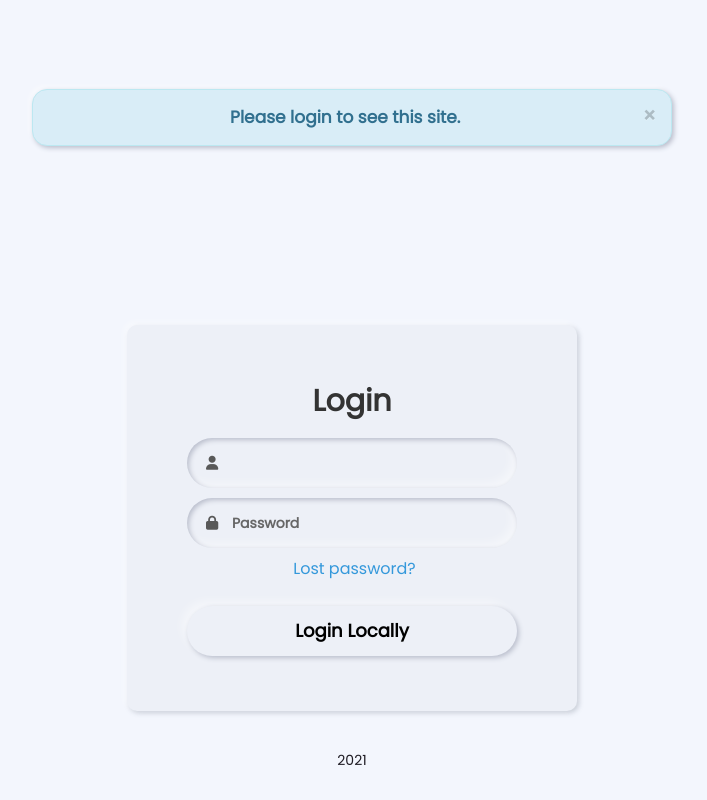
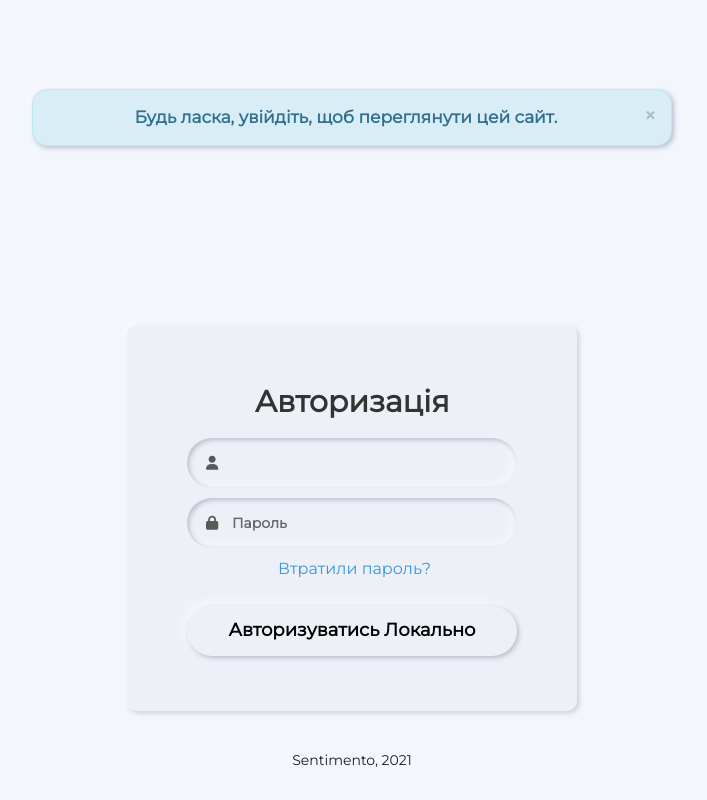
Before and after one commit to jackshendrikov/sensus-web, a Django app: page /accounts/login/?next=/home/ in a window 1280 px wide. Shown: the whole page, without its empty margins (288-995 px from the left). Run offline with Django 3.2, Linux system fonts and the light colour scheme; parts of the project's set-up code (start-up, migrations or seed data) failed here and were passed over; some libraries are stand-ins or nearby versions.

Commit message:
Update templates

```diff
--- a/analyzer/templates/analyzer/predict.html
+++ b/analyzer/templates/analyzer/predict.html
@@ -12,7 +12,7 @@
 <body>
 
 <div class="well" style="background: #fff;">
-    <h2 style="font-weight: bold;">Model Prediction</h2>
+    <h2 style="font-weight: bold;">Прогнозування Моделі</h2>
     <hr>
     <div class="row">
         {% if prediction == None %}
@@ -28,7 +28,7 @@
 
     <br>
     <a class="btn btn-default" href="{% url 'home_page' %}" target="_self">
-        Return to Home Page <i class="glyphicon glyphicon-new-window"></i>
+        Повернутися <i class="glyphicon glyphicon-new-window"></i>
     </a>
 </div>
 
--- a/analyzer/templates/analyzer/upload.html
+++ b/analyzer/templates/analyzer/upload.html
@@ -44,7 +44,7 @@
 
     <div class="card" style="width: 80%;">
         <div class="item-text" style="color: var(--main-color); font-size: 24px; font-weight: bold;">
-            Upload Documents
+            Завантажити Документи
         </div>
 
         <div class="card-body">
@@ -53,7 +53,7 @@
                 <p>{{ form.non_field_errors }}</p>
                 <div class="upload" style="color: var(--app-container); text-align:center;">
                     <input type="file" class="form-control" name="docfile" accept=".txt" style="height: 100%;">
-                    <button type="submit" class="btn btn-primary mt-4" style="width: 150px;">Upload</button>
+                    <button type="submit" class="btn btn-primary mt-4" style="width: 150px;">Завантажити</button>
                 </div>
                 {{ message }}
             </form>
@@ -69,7 +69,7 @@
 {% endfor %}
 {% endif %}
 
-<span class="footer-title">{% now "Y" %}</span>
+<span class="footer-title" style="font-size: 16px;">Sentimento, {% now "Y" %}</span>
 
 <script>
     document.addEventListener('DOMContentLoaded', function () {
--- a/analyzer/templates/registration/login.html
+++ b/analyzer/templates/registration/login.html
@@ -32,7 +32,7 @@
 
     <div class="alert alert-danger" role="alert">
         <button type="button" class="close" data-dismiss="alert" aria-label="Close"><span aria-hidden="true">&times;</span></button>
-        <strong>Your username and password didn't match.</strong> Please try again.
+        <strong>Ваше ім’я користувача та пароль не збігаються.</strong> Повторіть спробу.
     </div>
 {% endif %}
 
@@ -40,40 +40,40 @@
   {% if user.is_authenticated %}
       <div class="alert alert-warning" role="alert">
           <button type="button" class="close" data-dismiss="alert" aria-label="Close"><span aria-hidden="true">&times;</span></button>
-          <strong>Your account doesn't have access to this page.</strong>
-          To proceed, please login with an account that has access.
+          <strong>Ваш обліковий запис не має доступу до цієї сторінки.</strong>
+          Щоб продовжити, увійдіть, використовуючи обліковий запис, який має доступ.
       </div>
   {% else %}
       <div class="alert alert-info" role="alert">
           <button type="button" class="close" data-dismiss="alert" aria-label="Close"><span aria-hidden="true">&times;</span></button>
-          <strong>Please login to see this site.</strong>
+          <strong>Будь ласка, увійдіть, щоб переглянути цей сайт.</strong>
       </div>
   {% endif %}
 {% endif %}
 
 <div class="content">
-    <h2>Login</h2>
+    <h2>Авторизація</h2>
     <form id="myform" method="post" action="{% url 'login' %}">
         {% csrf_token %}
         <div class="field">
             <span class="fas fa-user"></span>
             {{ form.username }}
-            <label>Username</label>
+            <label>Логін</label>
         </div>
         <div class="field" style="margin: 10px 0;">
             <span class="fas fa-lock"></span>
             {{ form.password }}
-            <label>Password</label>
+            <label>Пароль</label>
         </div>
-        <div class="forgot-pass"><a href="{% url 'password_reset' %}" id="lost">Lost password?</a></div>
+        <div class="forgot-pass"><a href="{% url 'password_reset' %}" id="lost">Втратили пароль?</a></div>
         <button class="submit-btn" onclick="document.getElementById('myform').submit()">
-            Login Locally
+            Авторизуватись Локально
             <input type="hidden" name="next" value="{{ next }}" />
         </button>
 </form>
 </div>
 
-<span class="footer-title">{% now "Y" %}</span>
+<span class="footer-title">Sentimento, {% now "Y" %}</span>
 
 <script src='{% static "home/js/font-awesome-kit.js" %}'></script>
 <script src="https://code.jquery.com/jquery-3.5.1.js" integrity="sha256-QWo7LDvxbWT2tbbQ97B53yJnYU3WhH/C8ycbRAkjPDc=" crossorigin="anonymous"></script>
--- a/static/home/css/predict.css
+++ b/static/home/css/predict.css
@@ -1,9 +1,10 @@
-@import url('https://fonts.googleapis.com/css2?family=Poppins&display=swap');
+@import url('https://fonts.googleapis.com/css2?family=Montserrat&display=swap');
+
 * {
     margin:0;
     padding: 0;
     box-sizing: border-box;
-    font-family: 'Poppins', sans-serif;
+    font-family: 'Montserrat', sans-serif;
 }
 
 body {
--- a/static/home/css/style.css
+++ b/static/home/css/style.css
@@ -1,9 +1,10 @@
-@import url('https://fonts.googleapis.com/css2?family=Poppins&display=swap');
+@import url('https://fonts.googleapis.com/css2?family=Montserrat&display=swap');
+
 *{
   margin:0;
   padding: 0;
   box-sizing: border-box;
-  font-family: 'Poppins', sans-serif;
+  font-family: 'Montserrat', sans-serif;
 }
 
 html, body{
```
Also changed, not shown: analyzer/templates/analyzer/home.html (+10 -10 lines), analyzer/templates/analyzer/test.html (deleted, +0 -108 lines), analyzer/views.py (+8 -1 lines), static/home/css/analyze.css (+6 -3 lines).
